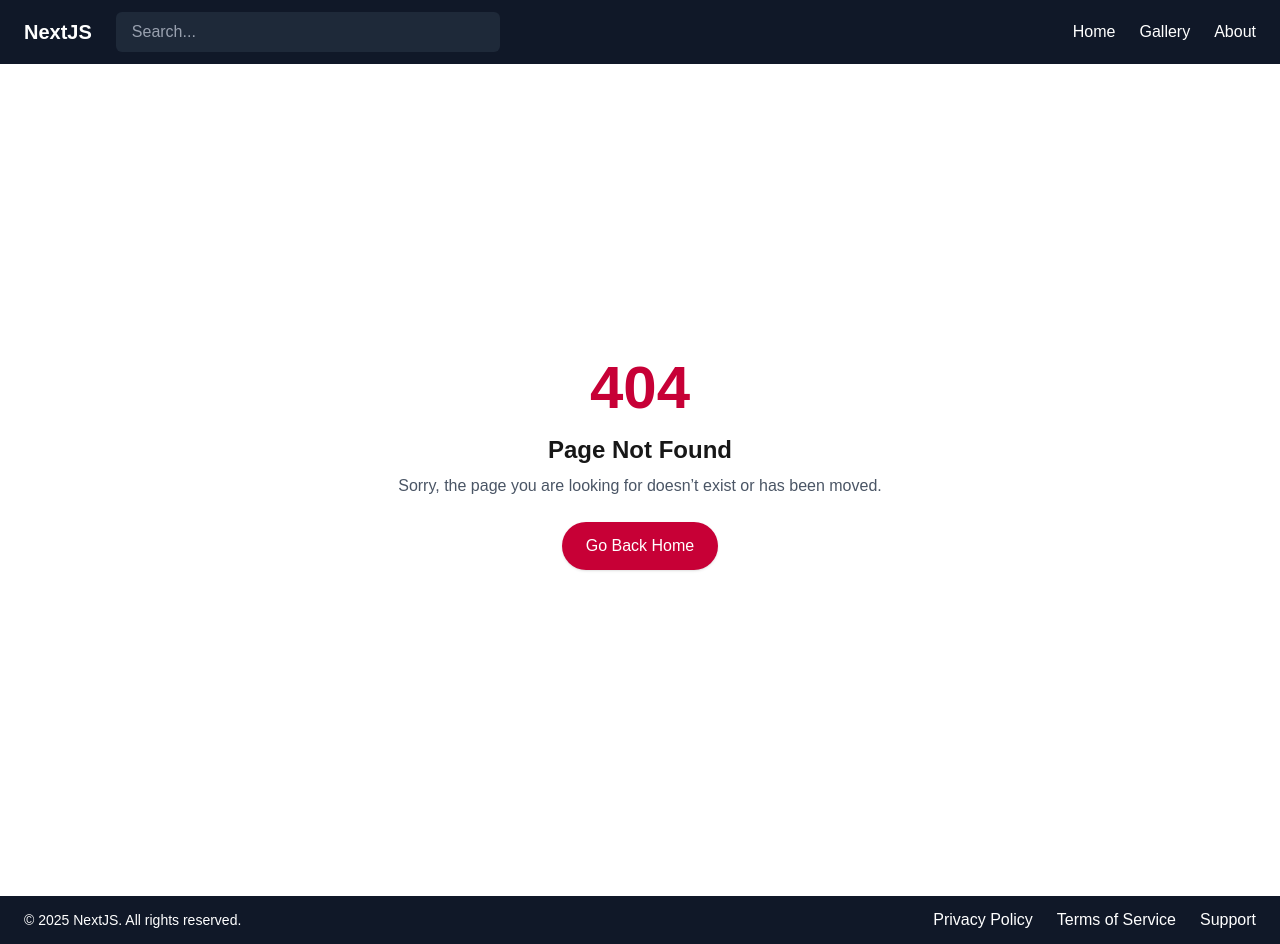
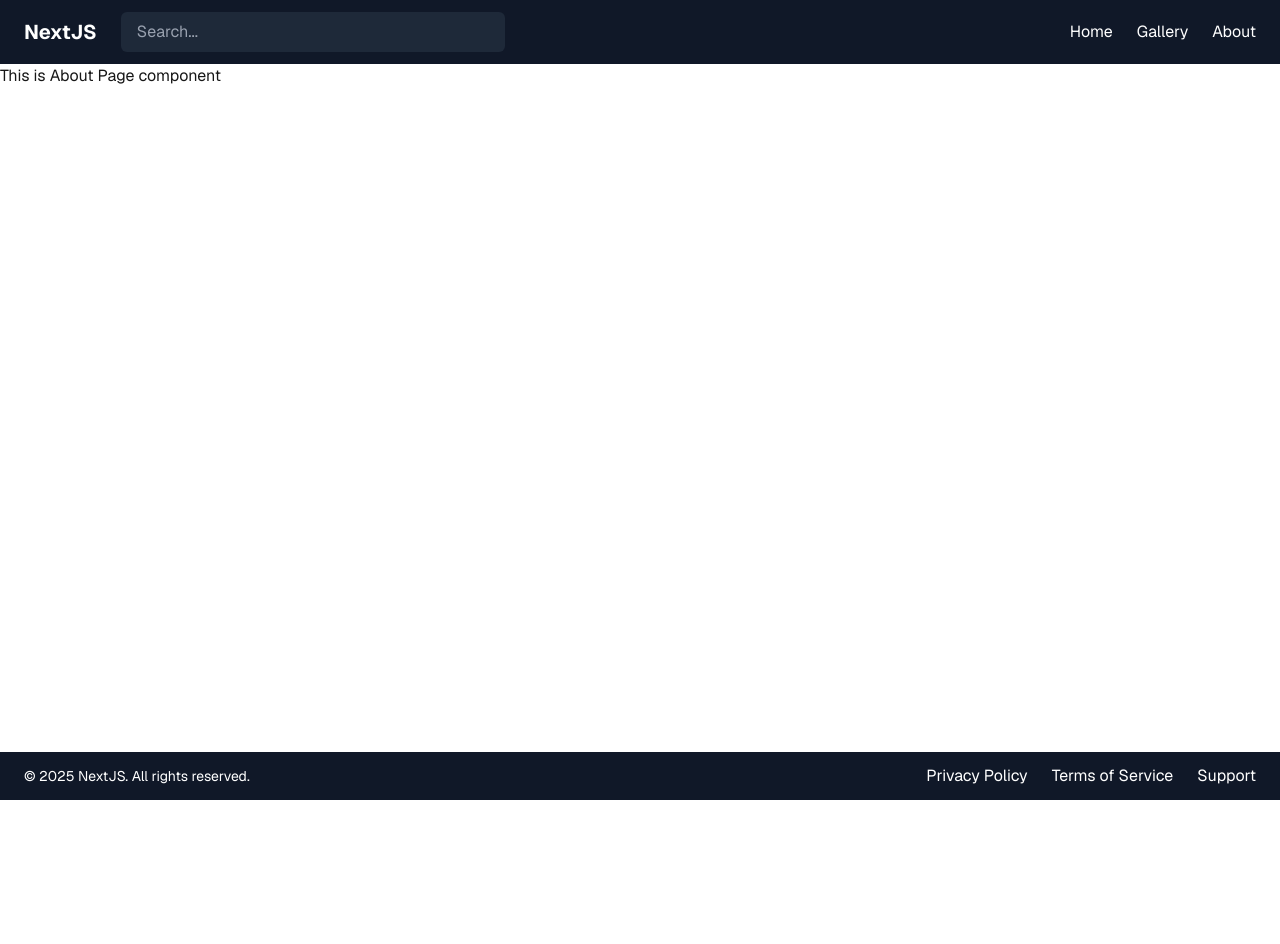
Before and after one commit to raufurislam/hello-nextjs, a Next.js app: page /about in a window 1280 px wide. Before the commit this address had no page. After the commit the page ends 800 px from the top, so only its background shows below. Built offline with nearby package versions, Linux system fonts and the light colour scheme.

Commit message:
52-2 Optimize Fonts, Improve SEO with Metadata, and Use Import Aliases

```diff
--- /dev/null
+++ b/src/app/about/page.tsx
@@ -0,0 +1,12 @@
+export const metadata = {
+  title: "About Us",
+  description: "This is about us page",
+};
+
+export default function AboutPage() {
+  return (
+    <div>
+      <h1>This is About Page component</h1>
+    </div>
+  );
+}
--- a/src/app/gallery/page.tsx
+++ b/src/app/gallery/page.tsx
@@ -1,5 +1,5 @@
 import Image from "next/image";
-import nextImg from "../../assets/image-optization-learning.avif";
+import nextImg from "@/assets/image-optization-learning.avif";
 
 export default function GalleryPage() {
   return (
--- a/src/app/layout.tsx
+++ b/src/app/layout.tsx
@@ -1,5 +1,5 @@
 import type { Metadata } from "next";
-import { Geist, Geist_Mono } from "next/font/google";
+import { Geist, Geist_Mono, Roboto } from "next/font/google";
 import "./globals.css";
 import Footer from "@/components/Footer";
 import Navbar from "@/components/Navbar";
@@ -14,9 +14,14 @@ const geistMono = Geist_Mono({
   subsets: ["latin"],
 });
 
+const roboto = Roboto({
+  weight: "400",
+  subsets: ["latin"],
+});
+
 export const metadata: Metadata = {
-  title: "Create Next App",
-  description: "Generated by create next app",
+  title: "My Next App",
+  description: "Generated by Raufur Islam",
 };
 
 export default function RootLayout({
@@ -26,12 +31,12 @@ export default function RootLayout({
 }>) {
   return (
     <html lang="en">
-      <body
-        className={`${geistSans.variable} ${geistMono.variable} antialiased flex flex-col min-h-screen`}
-      >
-        <Navbar />
-        <main className="flex-grow">{children}</main>
-        <Footer />
+      <body className={geistSans.className}>
+        <div className="flex flex-col min-h-screen">
+          <Navbar />
+          <main className="flex-grow">{children}</main>
+          <Footer />
+        </div>
       </body>
     </html>
   );
--- a/src/app/page.tsx
+++ b/src/app/page.tsx
@@ -1,6 +1,6 @@
 export default function HomePage() {
   return (
-    <div className="flex flex-col items-center justify-center min-h-screen text-center px-4">
+    <div className="flex flex-col items-center min-h-screen text-center px-4">
       <h1 className="text-4xl font-bold text-rose-700">Hello, Next.js!</h1>
       <p className="mt-4 text-lg">Welcome to Next.js application.</p>
     </div>
```
